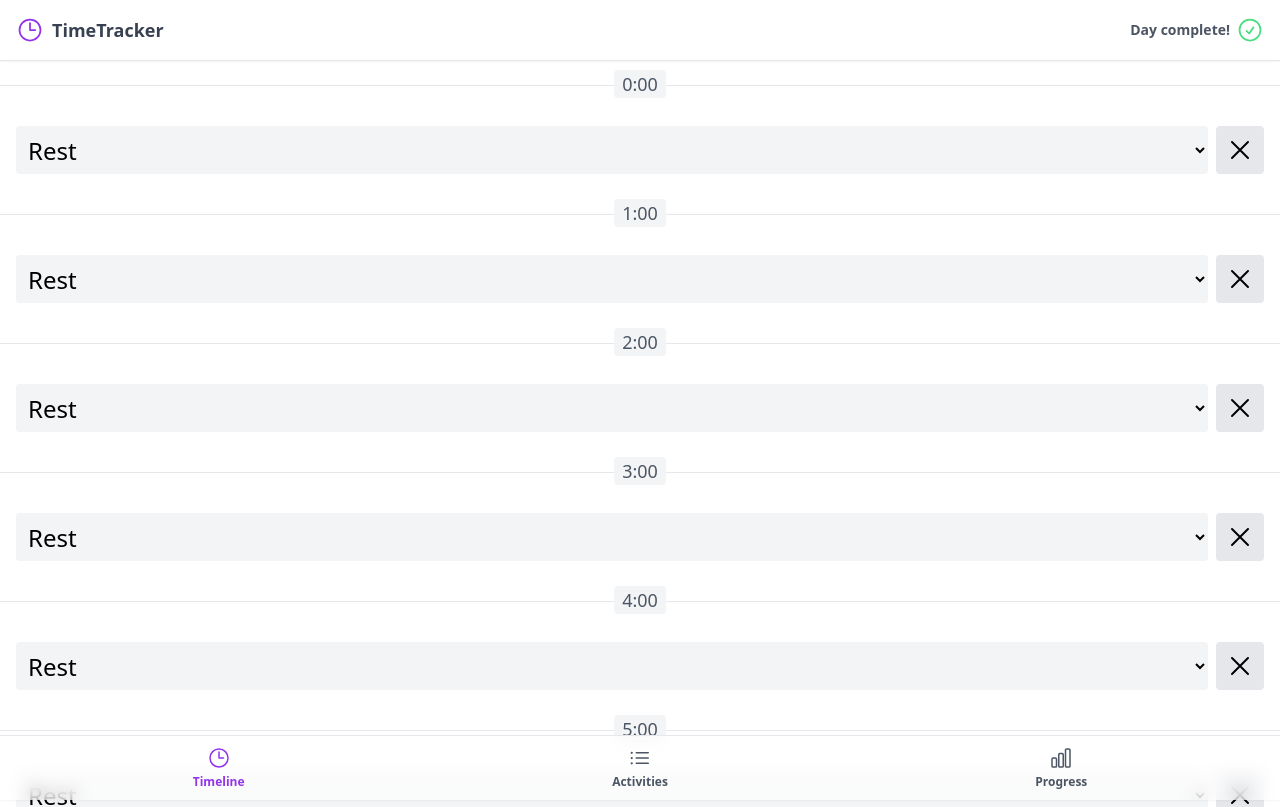
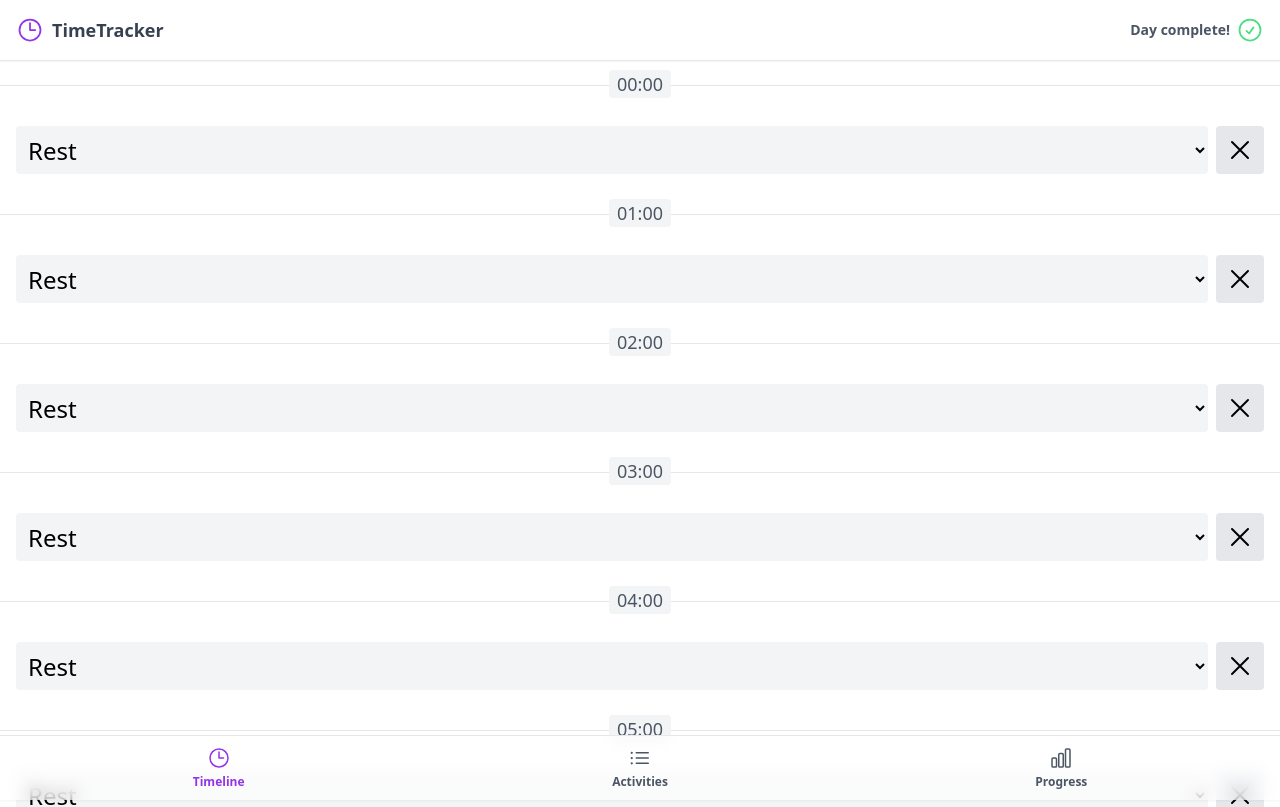
Before and after one commit to twent/vue3-time-tracker, a Vue app: page /#timeline in a window 1280 px wide. Shown: the top 807 px of the page. Built offline with nearby package versions, Linux system fonts and the light colour scheme.

Commit message:
✔ Add TimelineHour component

```diff
--- /dev/null
+++ b/src/components/TimelineHour.vue
@@ -0,0 +1,22 @@
+<script setup>
+import { isValidHour } from '../validators'
+
+const props = defineProps({
+  hour: {
+    required: true,
+    type: Number,
+    validator: isValidHour
+  }
+})
+
+let classes = [
+  props.hour === new Date().getHours()
+    ? 'bg-green-600 font-bold text-white'
+    : 'bg-gray-100 text-gray-600'
+]
+
+let formattedHour = `${props.hour.toString().padStart(2, 0)}:00`
+</script>
+<template>
+  <a href="#" :class="classes">{{ formattedHour }} </a>
+</template>
--- a/src/components/TimelineItem.vue
+++ b/src/components/TimelineItem.vue
@@ -4,8 +4,9 @@
 import { ACTIVITIES_OPTIONS } from '../constants'
 import { isValidTimilineItem } from '../validators'
 import BaseSelect from './BaseSelect.vue'
+import TimelineHour from './TimelineHour.vue'
 
-const props = defineProps({
+defineProps({
   timelineItem: {
     required: true,
     type: Object,
@@ -13,18 +14,12 @@
   }
 })
 
-let classes = [
-  props.timelineItem.hour === new Date().getHours()
-    ? 'bg-green-600 font-bold text-white'
-    : 'bg-gray-100 text-gray-600'
-]
-
 let selected = ref()
 </script>
 
 <template>
   <li class="relative flex flex-col gap-2 border-t border-gray-200 px-4 py-10">
-    <a href="#" :class="classes">{{ timelineItem.hour }}:00 </a>
+    <TimelineHour :hour="timelineItem.hour" />
     <BaseSelect
       :options="ACTIVITIES_OPTIONS"
       placeholder="Rest"
```
